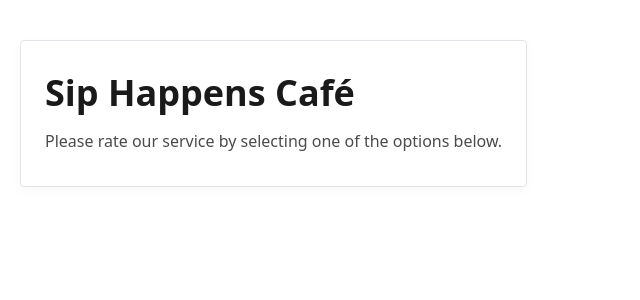
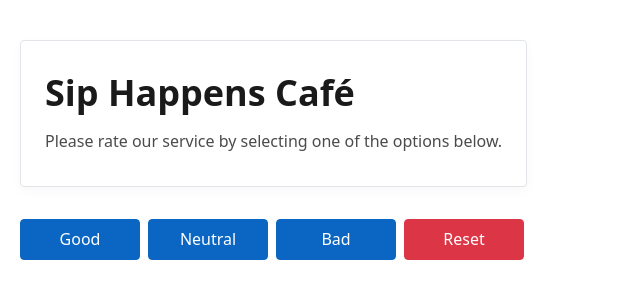
Before and after one commit to Dmytro15082014/02-react-cafe, a React (Vite) app: page / in a window 1280 px wide. Shown: the top 300 px of the page, without its empty margins (0-640 px from the left). Built offline with nearby package versions, Linux system fonts and the light colour scheme.

Commit message:
set votes handle

```diff
--- a/src/components/App/App.tsx
+++ b/src/components/App/App.tsx
@@ -1,11 +1,27 @@
 import { useState } from "react";
 import CafeInfo from "../CafeInfo/CafeInfo";
+import VoteOptions from "../VoteOptions/VoteOptions";
 import css from "./App.module.css";
+import type { Votes, VoteType } from "../../types/votes";
 
 export default function App() {
+  const [votes, setVotes] = useState<Votes>({ good: 0, neutral: 0, bad: 0 });
+  const [canReset, setCanReset] = useState(true);
+  const handleVote = (type: VoteType) => {
+    setVotes({ ...votes, [type]: votes[type] + 1 });
+  };
+  console.log(votes);
+  const resetVotes = () => {};
+  const showReset = () => setCanReset(!canReset);
+
   return (
     <div className={css.app}>
       <CafeInfo />
+      <VoteOptions
+        onVote={handleVote}
+        onReset={resetVotes}
+        canReset={showReset}
+      />
     </div>
   );
 }
--- /dev/null
+++ b/src/components/VoteOptions/VoteOptions.tsx
@@ -0,0 +1,28 @@
+import css from "./VoteOptions.module.css";
+import type { VoteType } from "../../types/votes";
+
+interface VoteOptionsProps {
+  onVote: (type: VoteType) => void;
+  onReset: () => void;
+  canReset: () => void;
+}
+export default function VoteOptions({
+  onVote,
+  onReset,
+  canReset,
+}: VoteOptionsProps) {
+  return (
+    <div className={css.container}>
+      <button className={css.button} onClick={() => onVote("good")}>
+        Good
+      </button>
+      <button className={css.button} onClick={() => onVote("neutral")}>
+        Neutral
+      </button>
+      <button className={css.button} onClick={() => onVote("bad")}>
+        Bad
+      </button>
+      <button className={`${css.button} ${css.reset}`}>Reset</button>
+    </div>
+  );
+}
```
Also changed, not shown: src/types/votes.ts (+7 -0 lines), src/components/VoteOptions/VoteOptions.module.css (renamed from src/components/VoteOptions.module.css).
